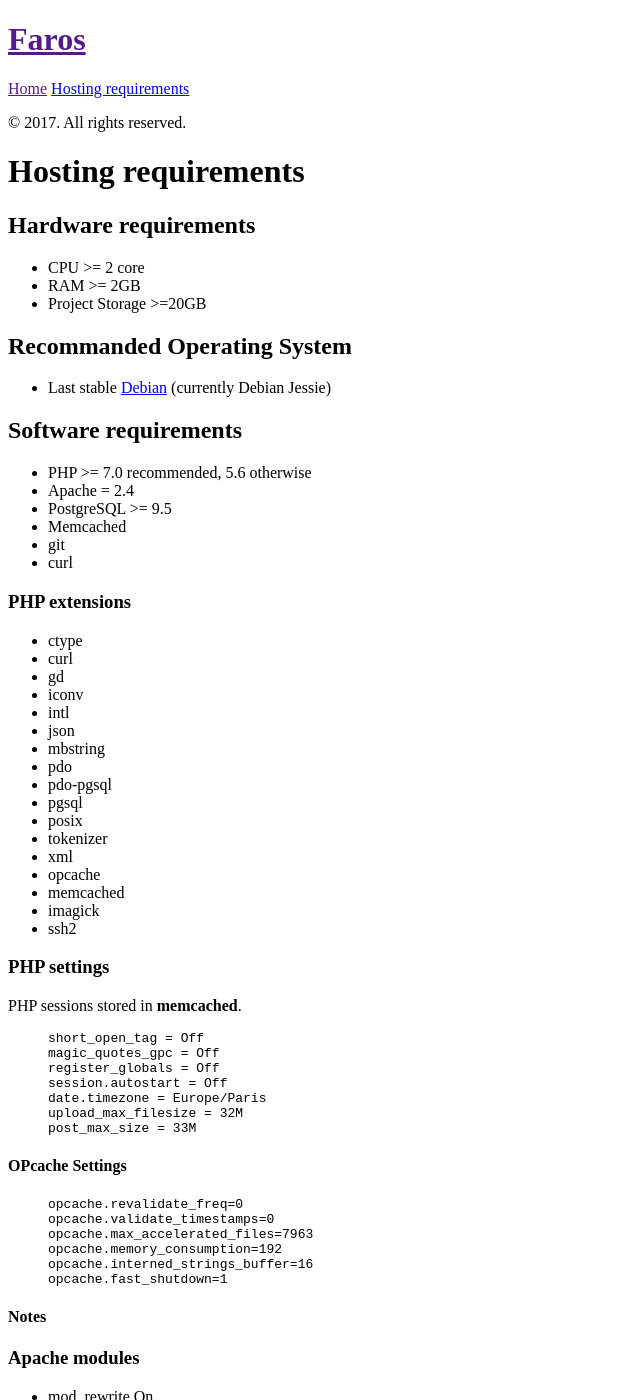
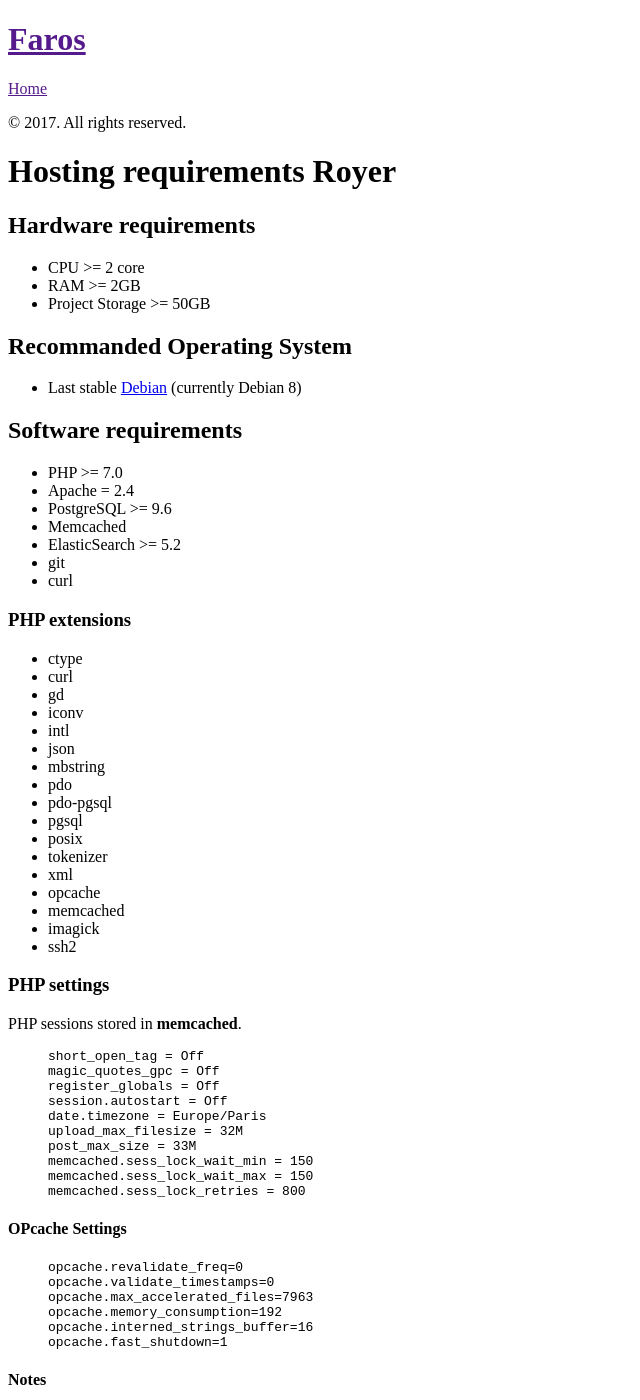
Before and after one commit to le-phare/le-phare.github.io, a Jekyll site: the page built from requirements/royer.md, in a window 1280 px wide and 1400 px high. Shown: the whole window, without its empty margins (0-640 px from the left). Built offline with Jekyll 4.4.1, drawn with Linux system fonts in a browser that asks for light colours.

Commit message:
Add Royer requirements

```diff
--- a/requirements.md
+++ b/requirements/royer.md
@@ -1,24 +1,25 @@
 ---
-layout: page
-title: Hosting requirements
+layout: hidden
+title: Hosting requirements Royer
 ---
 
 ## Hardware requirements
 
  * CPU >= 2 core
  * RAM >= 2GB
- * Project Storage >=20GB
+ * Project Storage >= 50GB
 
 ## Recommanded Operating System
 
- * Last stable [Debian](https://www.debian.org) (currently Debian Jessie)
+ * Last stable [Debian](https://www.debian.org) (currently Debian 8)
 
 ## Software requirements
 
- - PHP >= 7.0 recommended, 5.6 otherwise
+ - PHP >= 7.0
  - Apache = 2.4
- - PostgreSQL >= 9.5
+ - PostgreSQL >= 9.6
  - Memcached
+ - ElasticSearch >= 5.2
  - git
  - curl
 
@@ -54,6 +55,9 @@ session.autostart = Off
 date.timezone = Europe/Paris
 upload_max_filesize = 32M
 post_max_size = 33M
+memcached.sess_lock_wait_min = 150
+memcached.sess_lock_wait_max = 150
+memcached.sess_lock_retries = 800
 {% endhighlight %}
 
 #### OPcache Settings
```
